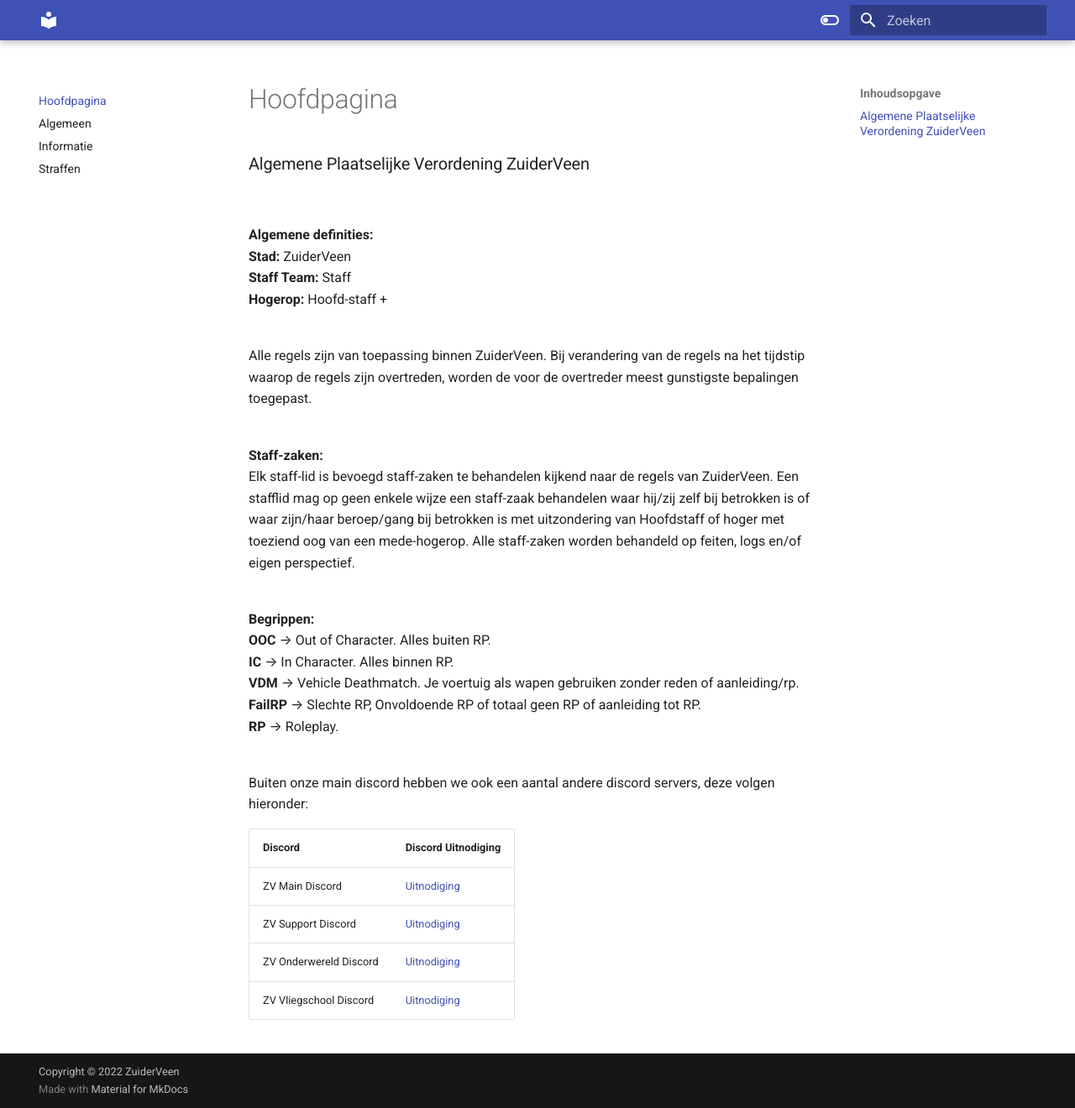
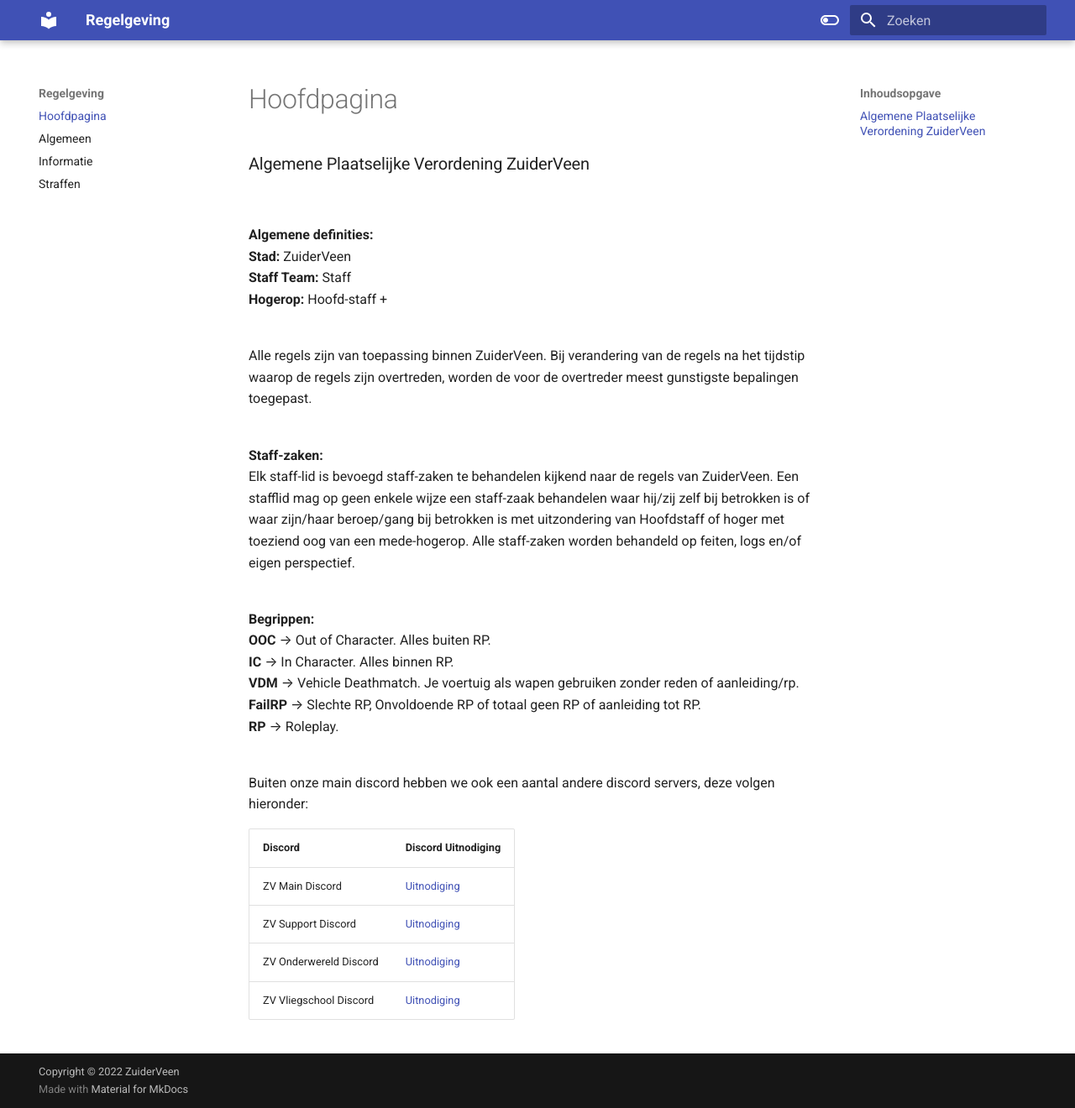
Before and after one commit to ZuiderVeenRP/apv, an MkDocs documentation site: the page built from docs/index.md, in a window 1280 px wide and 1320 px high. Shown: the whole window at 84% size. Built offline with MkDocs 1.6.1 and Material for MkDocs 9.7.7, drawn with Linux system fonts in a browser that asks for light colours; comment, search, counter and statistics services are not loaded.

Commit message:
Update mkdocs.yml

```diff
--- a/mkdocs.yml
+++ b/mkdocs.yml
@@ -1,4 +1,9 @@
 # Project information
+
+site_name: Regelgeving
+site_author: 'ZuiderVeen'
+site_url: 'https://zuiderveenrp.github.io/Kaas/'
+use_directory_urls: false
 
 # Copyright
 copyright: Copyright &copy; 2022 ZuiderVeen
```
